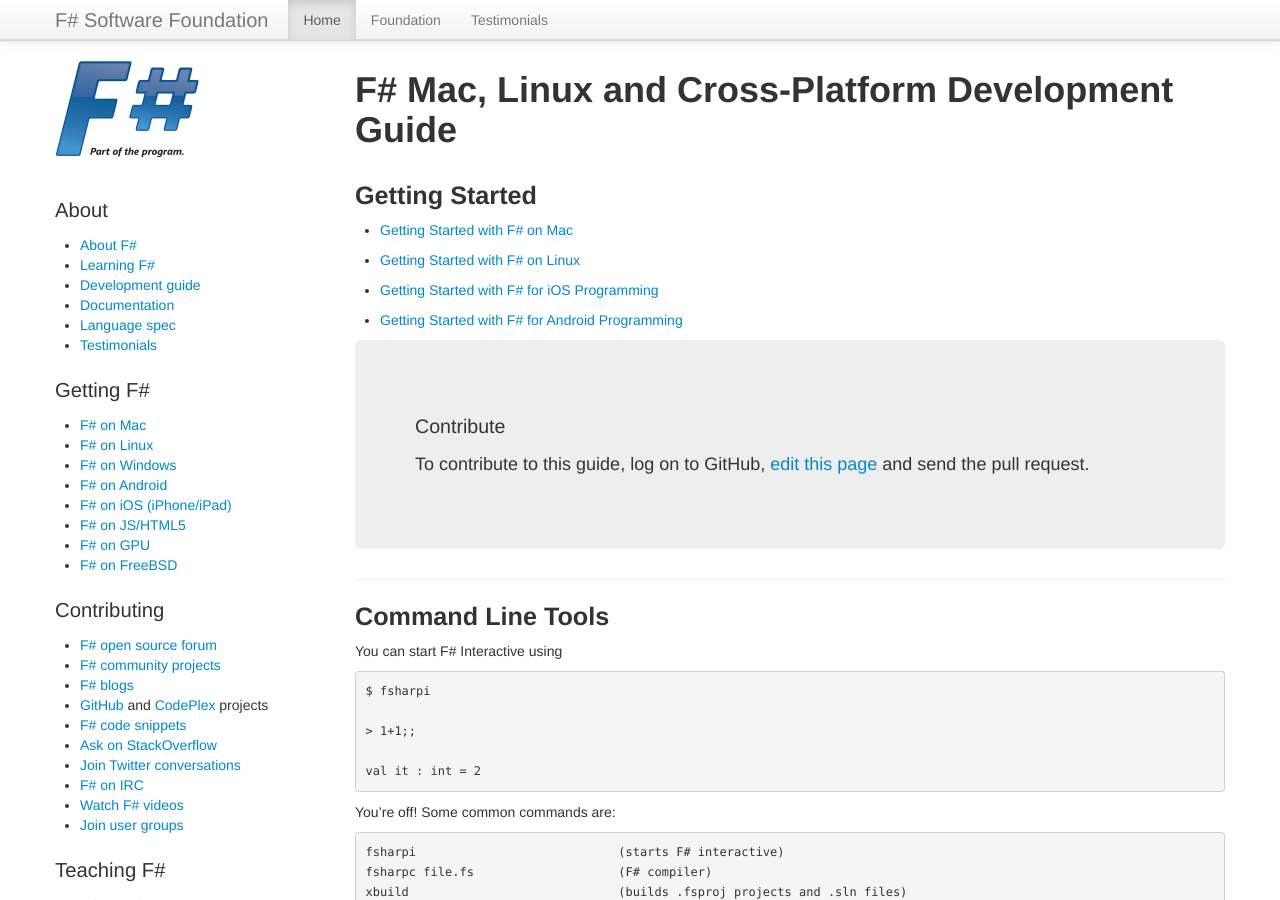
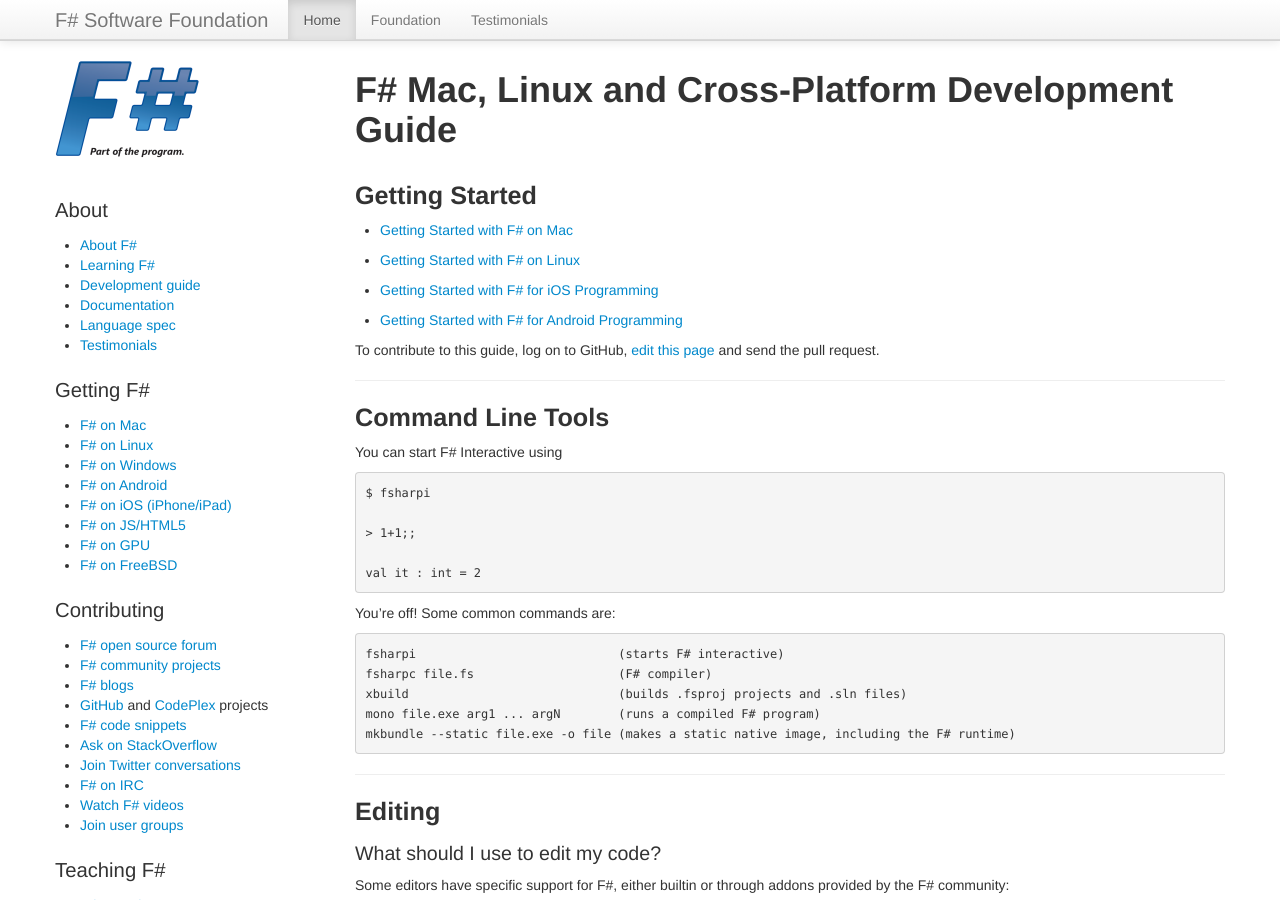
Before and after one commit to fsharp/fsharp.org, a Jekyll site: the page built from guides/mac-linux-cross-platform/index.md, in a window 1280 px wide and 900 px high. Built offline with Jekyll 4.4.1, drawn with Linux system fonts in a browser that asks for light colours; nearby versions of some CDN libraries; some web fonts are replaced; comment, search, counter and statistics services are not loaded.

Commit message:
Update index.md

```diff
--- a/guides/mac-linux-cross-platform/index.md
+++ b/guides/mac-linux-cross-platform/index.md
@@ -12,11 +12,7 @@
 * [Getting Started with F# for iOS Programming](/use/ios)
 * [Getting Started with F# for Android Programming](/use/android)
 
-
-<div class="hero-unit visible-desktop contributeGuide" id="how-to-contribute-to-guide">
-  <h3>Contribute</h3>
-    <p> To contribute to this guide, log on to GitHub, <a href="https://github.com/fsharp/fsfoundation/blob/gh-pages/guides/mac-linux-cross-platform/index.md">edit this page</a> and send the pull request.</p>
-</div>
+To contribute to this guide, log on to GitHub, [edit this page](https://github.com/fsharp/fsfoundation/blob/gh-pages/guides/mac-linux-cross-platform/index.md) and send the pull request.
 
 -------
 
```
